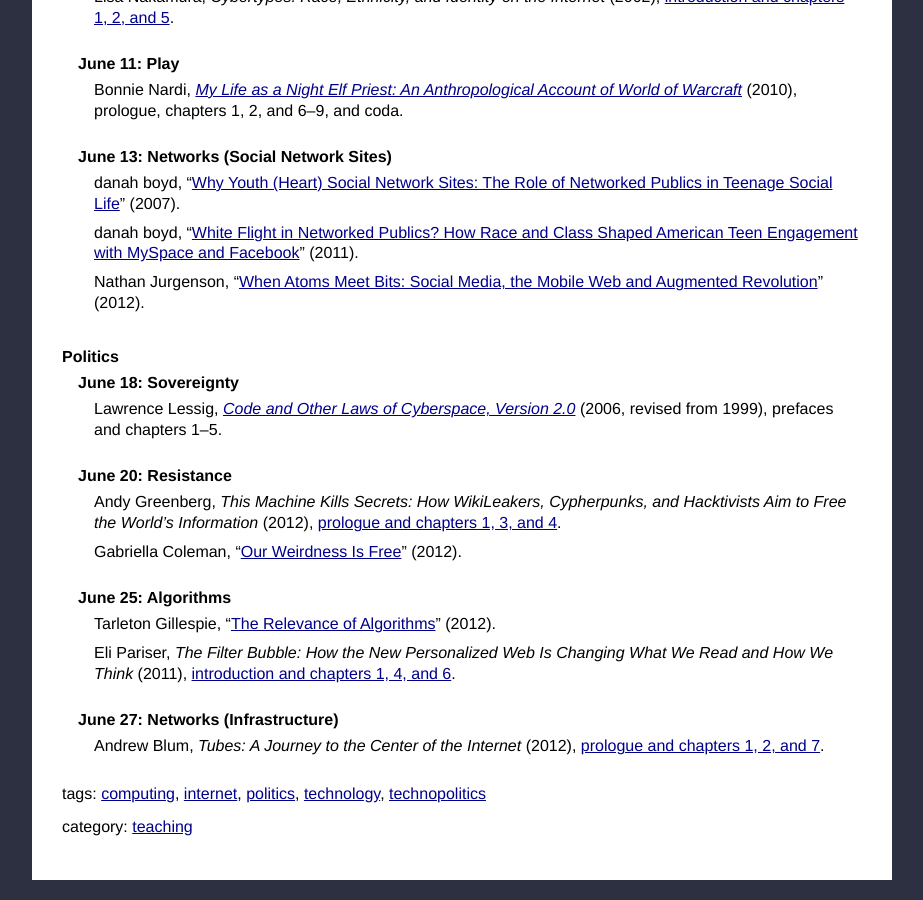
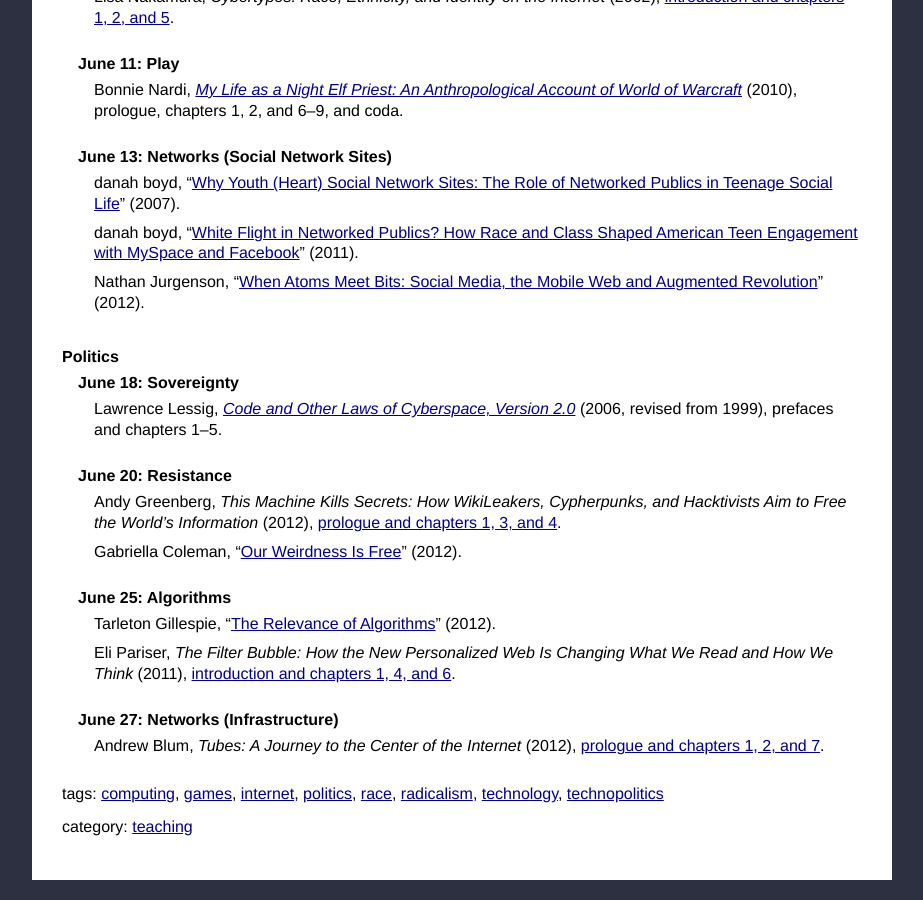
Before and after one commit to collopy/collopy.github.io, a Jekyll site: the page built from teaching/_posts/2013-05-21-cyberculture.html, in a window 1280 px wide and 900 px high, scrolled down 1856 px. Shown: the whole window, without its empty margins (178-1101 px from the left). Built offline with Jekyll 4.4.1, drawn with Linux system fonts in a browser that asks for light colours.

Commit message:
Added tags

```diff
--- a/teaching/_posts/2013-05-21-cyberculture.html
+++ b/teaching/_posts/2013-05-21-cyberculture.html
@@ -4,7 +4,7 @@
 format: syllabus
 venue: University of Pennsylvania
 medium: text
-tags: computing internet technology technopolitics politics
+tags: computing internet technology technopolitics politics race games radicalism
 ---
 
 <p>This is a syllabus for Cyberculture (STSC/SOCI 260), a course on histories and cultures of the internet offered in summer 2013 at the University of Pennsylvania. The course might also be called “Several Ways of Looking at the Internet,” “Histories and Cultures of the Internet,” or “Introduction to Internet Studies.” In this course, we will explore how people use the internet to develop new conceptions of identity, build virtual communities, and affect political change. Each class we’ll study an aspect of the history and culture of the internet, covering topics such as hackers, virtuality, sovereignty, and algorithms. We’ll read books, articles, and blogs about historical and contemporary cultures of computing, from Spacewar players and phone phreaks in the 1970s to Google, Facebook, World of Warcraft, WikiLeaks, and Anonymous today. In addition, we’ll explore some of these online communities and projects ourselves, and develop our own analyses of them.</p>
@@ -83,7 +83,7 @@
 		<h4>June 13: Networks (Social Network Sites)</h4>
 		<ul>
 		    <li>danah boyd, “<a href="http://www.danah.org/papers/WhyYouthHeart.pdf">Why Youth (Heart) Social Network Sites: The Role of Networked Publics in Teenage Social Life</a>” (2007).</li>
-		    <li>danah boyd, “<a href="http://www.danah.org/papers/2011/WhiteFlight.pdf">White	Flight in Networked Publics? How Race and Class Shaped American Teen Engagement with MySpace and Facebook</a>” (2011).</li>
+		    <li>danah boyd, “<a href="http://www.danah.org/papers/2011/WhiteFlight.pdf">White Flight in Networked Publics? How Race and Class Shaped American Teen Engagement with MySpace and Facebook</a>” (2011).</li>
 		    <li>Nathan Jurgenson, “<a href="http://mdpi.com/1999-5903/4/1/83/pdf">When Atoms Meet Bits: Social Media, the Mobile Web and Augmented Revolution</a>” (2012).</li>
 		</ul>
 	</li>
```
